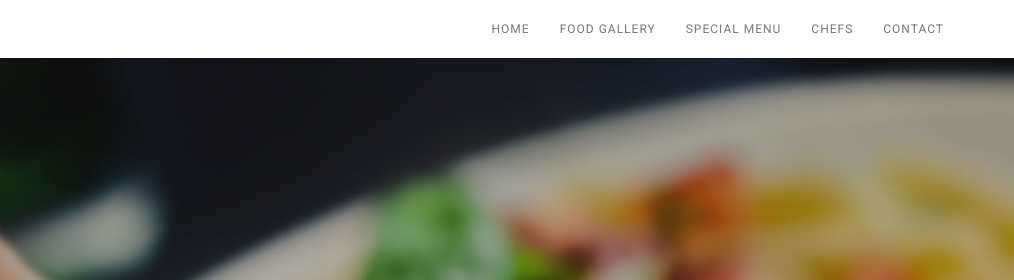
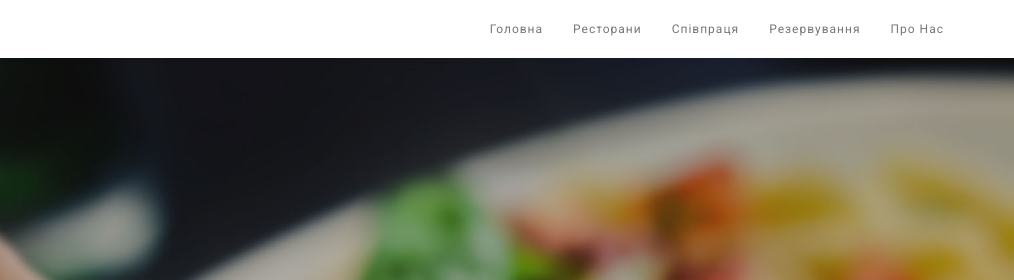
Before and after one commit to tymofii-yuzefovych/reservit, a plain HTML site: page index.html in a window 1280 px wide. Shown: the top 280 px of the page, 266-1280 px from the left. Drawn offline with Linux system fonts and the light colour scheme.

Commit message:
upgrade menu

```diff
--- a/index.html
+++ b/index.html
@@ -38,11 +38,11 @@
 		</div>
 		<div class="collapse navbar-collapse">
 			<ul class="nav navbar-nav navbar-right">
-				<li><a href="#home" class="smoothScroll">HOME</a></li>
-				<li><a href="#gallery" class="smoothScroll">FOOD GALLERY</a></li>
-				<li><a href="#menu" class="smoothScroll">SPECIAL MENU</a></li>
-				<li><a href="#team" class="smoothScroll">CHEFS</a></li>
-				<li><a href="#contact" class="smoothScroll">CONTACT</a></li>
+				<li><a href="#home" class="smoothScroll">Головна</a></li>
+				<li><a href="#gallery" class="smoothScroll">Ресторани</a></li>
+				<li><a href="#menu" class="smoothScroll">Співпраця</a></li>
+				<li><a href="#contact" class="smoothScroll">Резервування</a></li>
+				<li><a href="#team" class="smoothScroll">Про Нас</a></li>
 			</ul>
 		</div>
 	</div>
```
